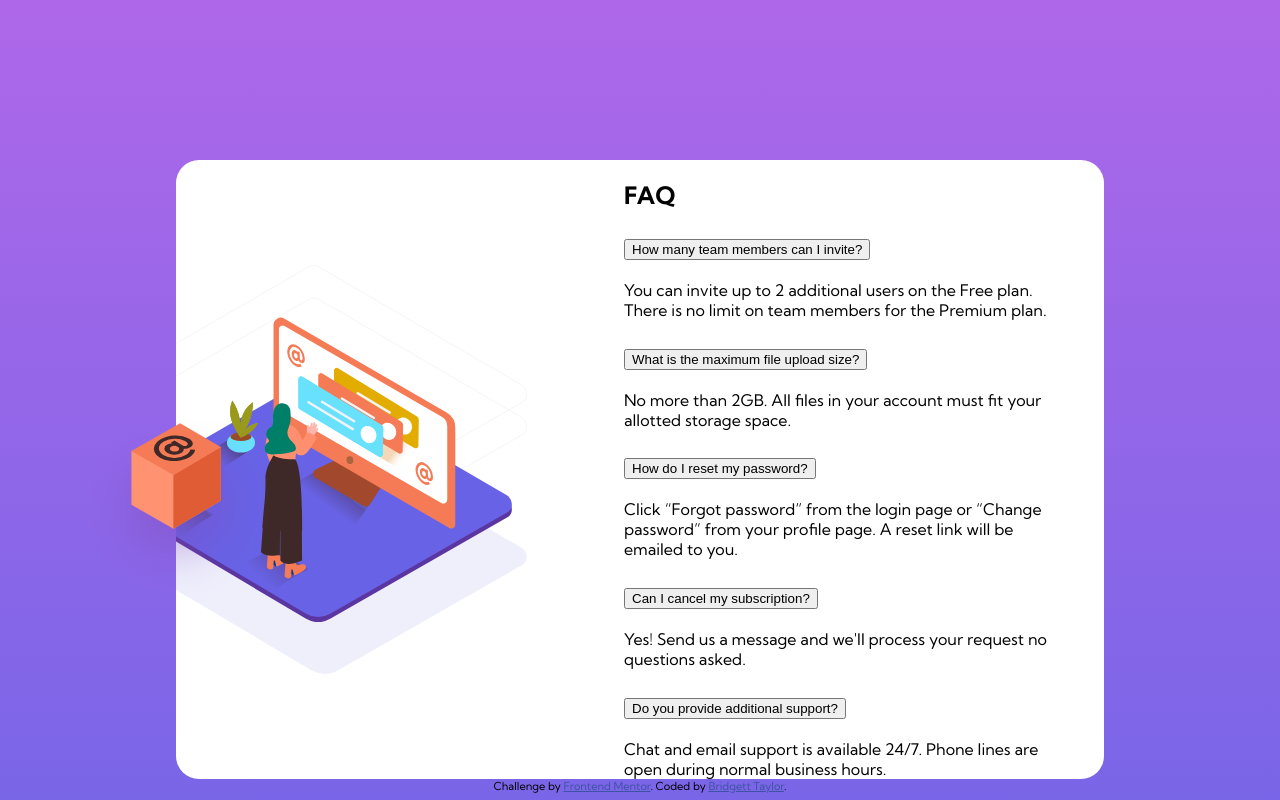
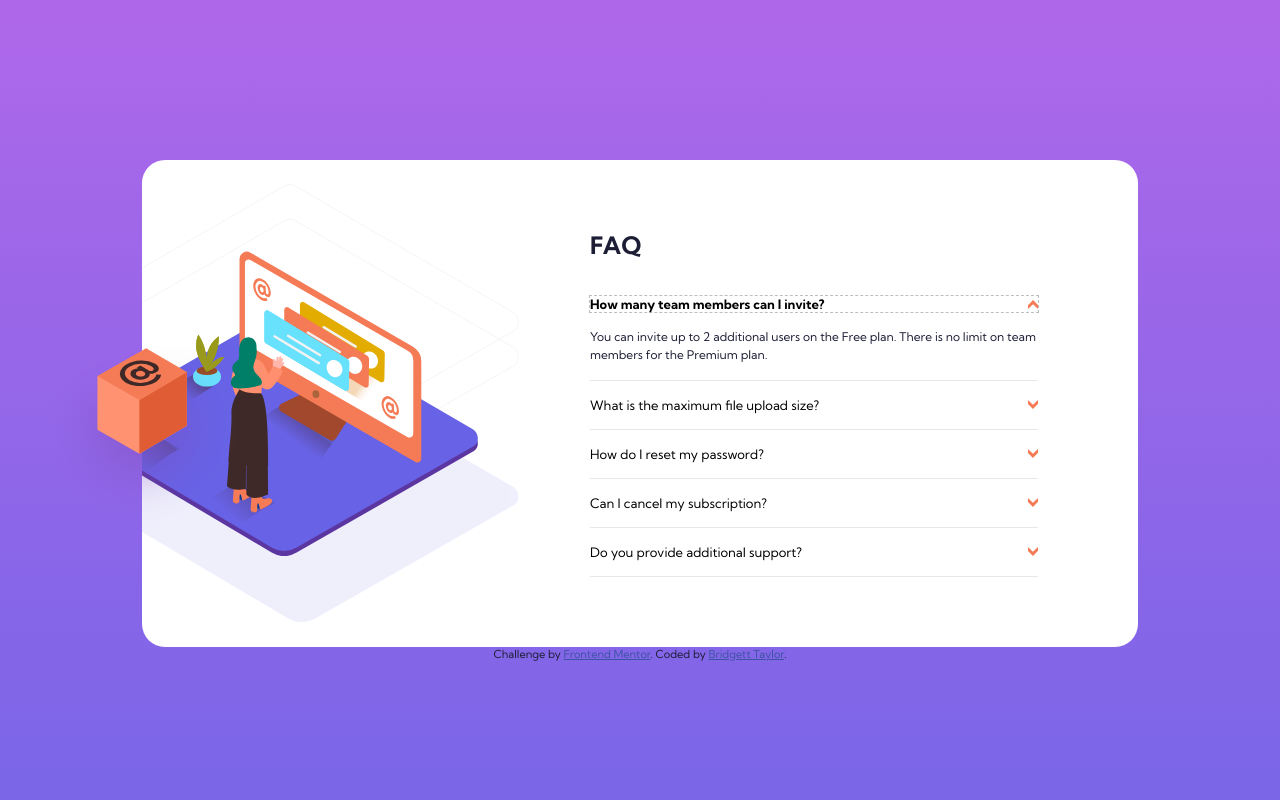
Before and after one commit to btaylor13/faq-accordion-FEM, a plain HTML site: page index.html in a window 1280 px wide. Both pictures are taken after a click on the button "How many team members can I invite?". Shown: the top 800 px of the page. Drawn offline with Linux system fonts and the light colour scheme.

Commit message:
accordion functionality complete

```diff
--- a/index.html
+++ b/index.html
@@ -43,10 +43,16 @@
         class="card__box"
       />
       <div class="card__image">
+        <picture>
+          <source
+            srcset="images/illustration-woman-online-desktop.svg"
+            media="(min-width: 56em)"
+          />
           <img
-          src="images/illustration-woman-online-desktop.svg"
-          alt="woman online desktop"
+            src="images/illustration-woman-online-mobile.svg"
+            alt="woman working at a computer"
           />
+        </picture>
       </div>
       <!-- CARD TEXT CONTENT -->
       <div class="card__text">
@@ -55,13 +61,11 @@
         <div class="accordion">
           <!-- item  1 -->
           <div class="accordion__item">
-            <h2>
             <button class="accordion__question">
               How many team members can I invite?
             </button>
-            </h2>
 
-            <div class="accordion__collapse">
+            <div class="accordion__collapse collapse">
               <div class="accordion__content">
                 You can invite up to 2 additional users on the Free plan. There
                 is no limit on team members for the Premium plan.
@@ -71,13 +75,11 @@
 
           <!-- item 2 -->
           <div class="accordion__item">
-            <h2>
             <button class="accordion__question">
               What is the maximum file upload size?
             </button>
-            </h2>
 
-            <div class="accordion__collapse">
+            <div class="accordion__collapse collapse">
               <div class="accordion__content">
                 No more than 2GB. All files in your account must fit your
                 allotted storage space.
@@ -87,13 +89,11 @@
 
           <!-- item 3 -->
           <div class="accordion__item">
-            <h2>
             <button class="accordion__question">
               How do I reset my password?
             </button>
-            </h2>
 
-            <div class="accordion__collapse">
+            <div class="accordion__collapse collapse">
               <div class="accordion__content">
                 Click “Forgot password” from the login page or “Change password”
                 from your profile page. A reset link will be emailed to you.
@@ -103,13 +103,11 @@
 
           <!-- item 4 -->
           <div class="accordion__item">
-            <h2>
             <button class="accordion__question">
               Can I cancel my subscription?
             </button>
-            </h2>
 
-            <div class="accordion__collapse">
+            <div class="accordion__collapse collapse">
               <div class="accordion__content">
                 Yes! Send us a message and we'll process your request no
                 questions asked.
@@ -119,13 +117,11 @@
 
           <!-- item 5 -->
           <div class="accordion__item">
-            <h2>
             <button class="accordion__question">
               Do you provide additional support?
             </button>
-            </h2>
 
-            <div class="accordion__collapse">
+            <div class="accordion__collapse collapse">
               <div class="accordion__content">
                 Chat and email support is available 24/7. Phone lines are open
                 during normal business hours.
--- a/scripts.js
+++ b/scripts.js
@@ -0,0 +1,47 @@
+document.querySelectorAll(".accordion__question").forEach((item) => {
+  item.addEventListener("click", (event) => {
+    console.log("click");
+    const accordionCollapse = item.nextElementSibling;
+
+    if (!item.classList.contains("collapsing")) {
+      //    OPEN ACCORDION CONTENT
+      if (!item.classList.contains("open")) {
+        console.log("toggle accordion button");
+
+        accordionCollapse.style.display = "block";
+        let accordionHeight = accordionCollapse.clientHeight;
+        console.log(accordionHeight);
+
+        setTimeout(() => {
+          accordionCollapse.style.height = accordionHeight + "px";
+          accordionCollapse.style.display = "";
+        }, 1);
+
+        accordionCollapse.classList = "accordion__collapse collapsing";
+
+        setTimeout(() => {
+          console.log("open accordion content");
+          accordionCollapse.classList = "accordion__collapse collapse open";
+        }, 300);
+
+        //   CLOSE ACCORDION ITEM
+      } else {
+        //   REMOVE COLLAPSE OPEN AND ADD COLLAPSING TO ACCORDION__COLLAPSE
+        accordionCollapse.classList = "accordion__collapse collapsing";
+
+        setTimeout(() => {
+          accordionCollapse.style.height = "0px";
+        }, 1);
+
+        //   AFTER .3S, REMOVE COLLAPSING CLASS AND ADD COLLAPSE CLASS
+        setTimeout(() => {
+          console.log("close accordion content");
+          accordionCollapse.classList = "accordion__collapse collapse";
+          accordionCollapse.style.height = "";
+        }, 300);
+      }
+
+      item.classList.toggle("open");
+    }
+  });
+});
--- a/styles.css
+++ b/styles.css
@@ -21,6 +21,12 @@ html {
   box-sizing: inherit;
 }
 
+h1,
+h2,
+h3 {
+  margin-top: 0;
+}
+
 body {
   margin: 0;
   padding: 10rem 1rem;
@@ -30,13 +36,22 @@ body {
     var(--gradient-violet),
     var(--gradient-blue)
   );
+  color: var(--text-blue);
 }
+
+button {
+  font-family: inherit;
+}
+/* ------------------ */
+/* CARD LAYOUT STYLES MOBILE */
+/* ------------------ */
 
 .card {
   position: relative;
   background-color: #fff;
   border-radius: 1.4375rem;
   max-width: 56rem;
+  padding: 2.875rem 1.5rem;
   background-image: url("images/bg-pattern-mobile.svg");
   background-repeat: no-repeat;
   background-position: center 0%;
@@ -66,19 +81,98 @@ body {
   padding-top: 7rem;
 }
 
+/* ----------------------- */
+/* ACCORDION STYLES MOBILE */
+/* ----------------------- */
+.accordion {
+}
+
+.accordion__item {
+  border-bottom: 1px solid var(--divider-blue);
+  padding-top: 1rem;
+}
+
+.accordion__item h2 {
+  margin-bottom: 0;
+}
+
+.accordion__question {
+  border: none;
+  background: transparent;
+  padding: 0rem;
+  font-size: 0.875rem;
+  margin-bottom: 1rem;
+  width: 100%;
+  text-align: left;
+  display: flex;
+  justify-content: space-between;
+  align-items: center;
+}
+
+.accordion__question::after {
+  content: "";
+  display: block;
+  width: 0.625rem;
+  height: 0.625rem;
+  border: none;
+  background-image: url("images/icon-arrow-down.svg");
+  background-repeat: no-repeat;
+  background-size: cover;
+  background-position: center center;
+  transition: transform 0.3s ease-in-out;
+}
+
+.accordion__question:focus,
+accordion__question:focus-visible {
+  outline: dashed 1px rgba(0, 0, 0, 0.25);
+}
+
+.accordion__question.open {
+  font-weight: 700;
+}
+
+.accordion__question.open::after {
+  transform: rotate(-180deg);
+}
+
+.accordion__content {
+  font-size: 0.75rem;
+  line-height: 1.125rem;
+  padding-bottom: 1rem;
+}
+
+.accordion__collapse {
+  transition: height 0.3s ease;
+}
+
+.accordion__collapse.collapse {
+  display: none;
+}
+
+.accordion__collapse.collapsing {
+  height: 0;
+  overflow: hidden;
+}
+
+.accordion__collapse.open {
+  display: block;
+}
+
+/* --------------------- */
+/* DESKTOP MEDIA QUERIES */
+/* --------------------- */
 @media (min-width: 56em) {
   .body {
     padding: 5rem;
   }
-
+  /* CARD STYLES DESKTOP */
   .card {
     position: relative;
     display: flex;
     margin: 0 auto;
-    padding-right: 2rem;
+    padding: 4.375rem 6.25rem 4.375rem 0;
     background-image: url("images/bg-pattern-desktop.svg");
     background-size: 45%;
-
     background-position: -13% center;
   }
 
@@ -114,4 +208,20 @@ body {
   .card__text {
     padding-top: 0;
   }
+
+  /* ----------------------- */
+  /* ACCORDION STYLES DESKTOP */
+  /* ----------------------- */
+  .accordion {
+  }
+
+  .accordion__item {
+  }
+
+  .accordion__question {
+    font-size: 0.8125rem;
+  }
+
+  .accordion__content {
+  }
 }
```
Lines whose indentation alone changed are shown as unchanged.
